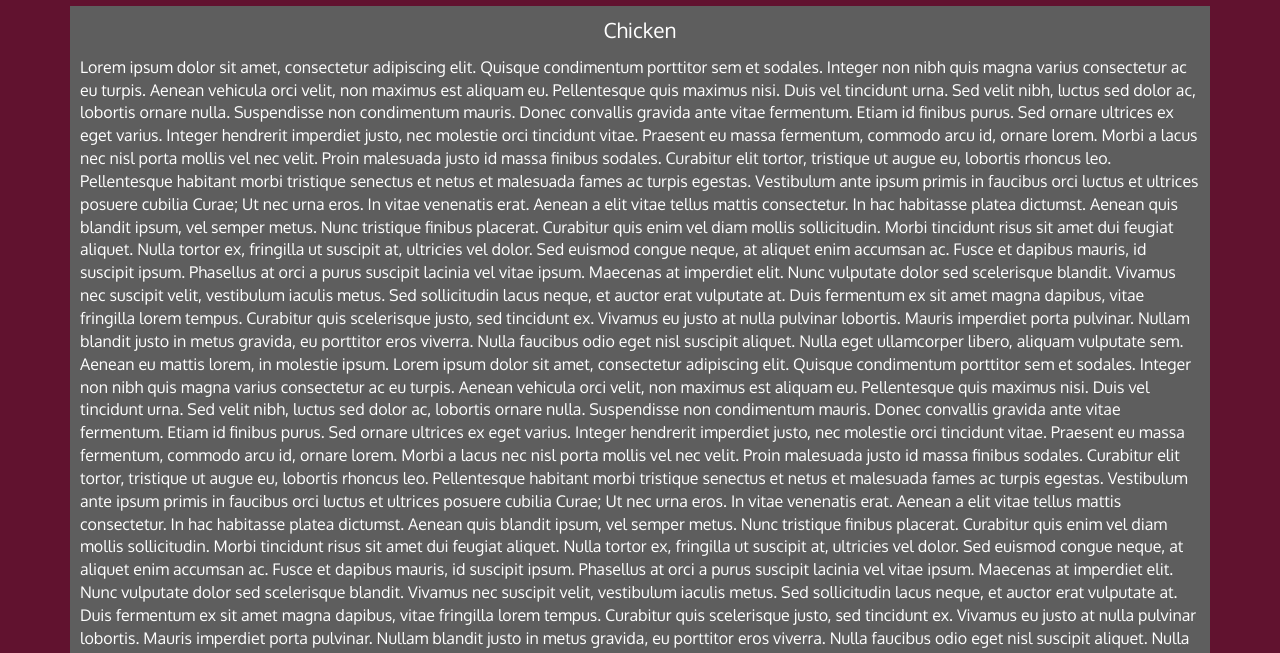
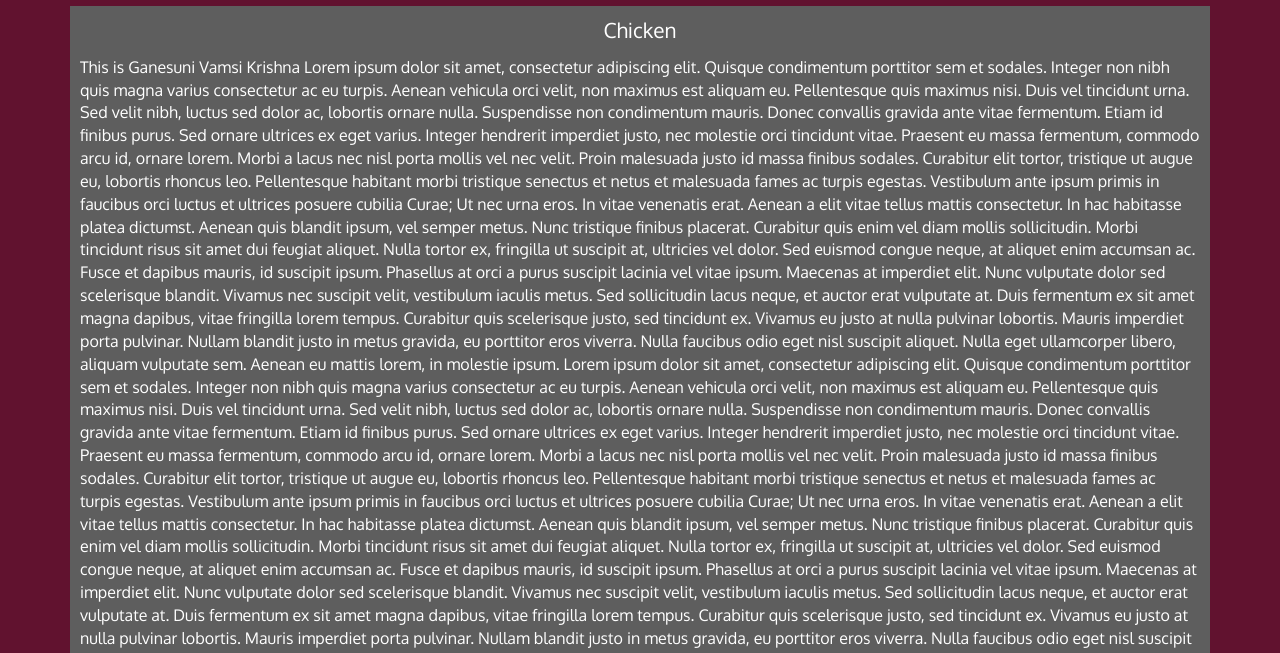
Before and after one commit to GVK1999/Module-3-Coding-Assignment-GVK, a plain HTML site: page index-1.html in a window 1280 px wide. Shown: the part 142-795 px from the top of the page. Drawn offline with Linux system fonts and the light colour scheme; files that its build step writes are made by us from their sources; a script that the page names is missing; files whose address does not match are found by name.

Commit message:
Update index-1.html

```diff
--- a/index-1.html
+++ b/index-1.html
@@ -54,6 +54,10 @@
                 <p class="text-center">
                     Chicken
                 </p>
+                                                        This is Ganesuni Vamsi Krishna
+
+
+
                 Lorem ipsum dolor sit amet, consectetur adipiscing elit. Quisque condimentum porttitor sem et sodales. Integer non nibh quis magna varius consectetur ac eu turpis. Aenean vehicula orci velit, non maximus est aliquam eu. Pellentesque quis maximus nisi. Duis vel tincidunt urna. Sed velit nibh, luctus sed
                 dolor ac, lobortis ornare nulla. Suspendisse non condimentum mauris.
 
```
